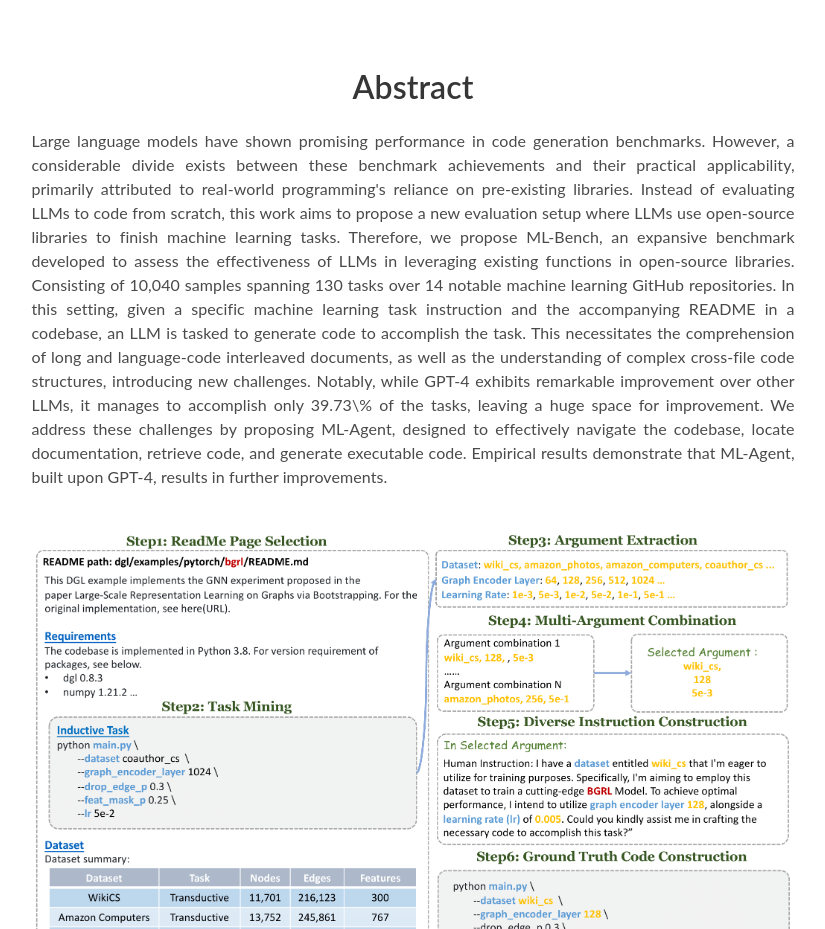
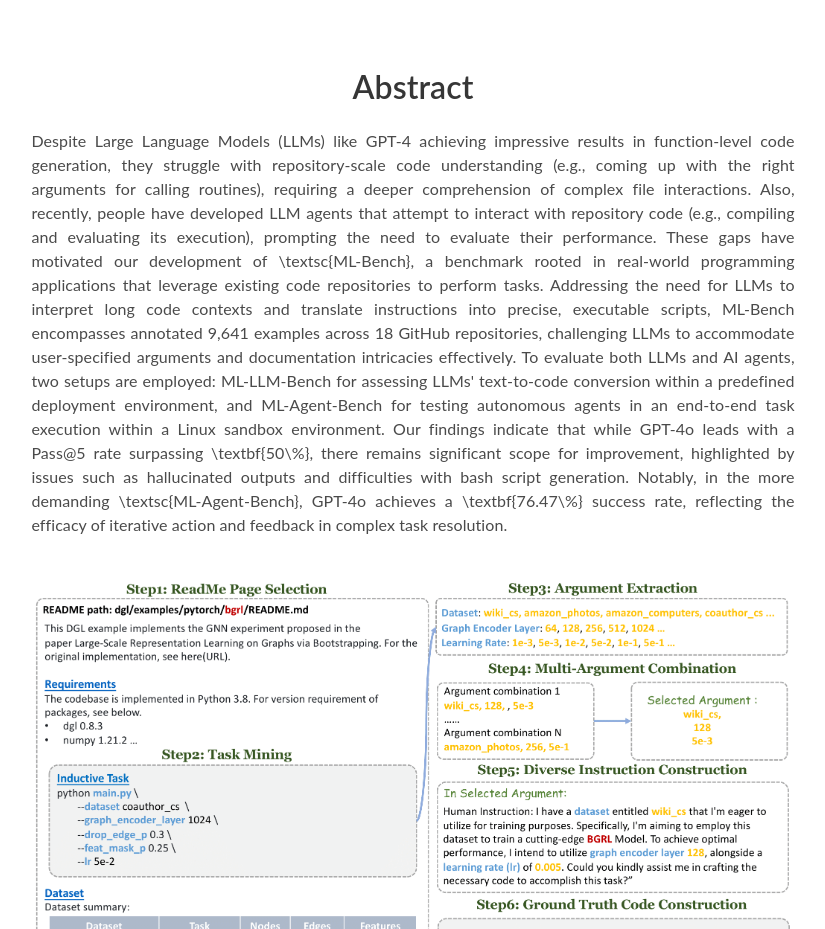
Before and after one commit to ML-Bench/ML-Bench.github.io, a plain HTML site: page index.html in a window 1280 px wide. Shown: the part 1480-2409 px from the top of the page, without its empty margins (227-1052 px from the left). Drawn offline with nearby package versions, Linux system fonts and the light colour scheme; some icons are missing; a web font is replaced by a local one.

Commit message:
Update index.html

```diff
--- a/index.html
+++ b/index.html
@@ -3,7 +3,7 @@
 
 <head>
   <meta charset="utf-8">
-  <meta name="description" content="ML-Bench: Large Language Models Leverage Open-source Libraries for Machine Learning Tasks">
+  <meta name="description" content="ML-Bench: Evaluating Large Language Models and Agents for Machine Learning Tasks on Repository-Level Code">
   <meta name="keywords" content="ML-Bench, benchmark, code-generation, paper-with-code, large-language-models, llm">
   <meta name="viewport" content="width=device-width, initial-scale=1">
   <title>ML-Bench: Large Language Models Leverage Open-source Libraries for Machine Learning Tasks</title>
@@ -239,7 +239,14 @@ Our contribution:
           <h2 class="title is-3">Abstract</h2>
           <div class="content has-text-justified">
             <p>
-            Large language models have shown promising performance in code generation benchmarks. However, a considerable divide exists between these benchmark achievements and their practical applicability, primarily attributed to real-world programming's reliance on pre-existing libraries. Instead of evaluating LLMs to code from scratch, this work aims to propose a new evaluation setup where LLMs use open-source libraries to finish machine learning tasks. Therefore, we propose ML-Bench, an expansive benchmark developed to assess the effectiveness of LLMs in leveraging existing functions in open-source libraries. Consisting of 10,040 samples spanning 130 tasks over 14 notable machine learning GitHub repositories. In this setting, given a specific machine learning task instruction and the accompanying README in a codebase, an LLM is tasked to generate code to accomplish the task. This necessitates the comprehension of long and language-code interleaved documents, as well as the understanding of complex cross-file code structures, introducing new challenges. Notably, while GPT-4 exhibits remarkable improvement over other LLMs, it manages to accomplish only 39.73\% of the tasks, leaving a huge space for improvement. We address these challenges by proposing ML-Agent, designed to effectively navigate the codebase, locate documentation, retrieve code, and generate executable code. Empirical results demonstrate that ML-Agent, built upon GPT-4, results in further improvements.
+Despite Large Language Models (LLMs) like GPT-4 achieving impressive results in function-level code generation, they struggle with repository-scale code understanding (e.g., coming up with the right arguments for calling routines), requiring a deeper comprehension of complex file interactions.
+Also, recently, people have developed LLM agents that attempt to interact with repository code (e.g., compiling and evaluating its execution), prompting the need to evaluate their performance.
+These gaps have motivated our development of \textsc{ML-Bench}, a benchmark rooted in real-world programming applications that leverage existing code repositories to perform tasks.
+Addressing the need for LLMs to interpret long code contexts and translate instructions into precise, executable scripts, ML-Bench encompasses annotated 9,641 examples across 18 GitHub repositories, challenging LLMs to accommodate user-specified arguments and documentation intricacies effectively.
+To evaluate both LLMs and AI agents, two setups are employed:
+ML-LLM-Bench for assessing LLMs' text-to-code conversion within a predefined deployment environment, and ML-Agent-Bench for testing autonomous agents in an end-to-end task execution within a Linux sandbox environment.
+Our findings indicate that while GPT-4o leads with a Pass@5 rate surpassing \textbf{50\%}, there remains significant scope for improvement, highlighted by issues such as hallucinated outputs and difficulties with bash script generation.
+Notably, in the more demanding \textsc{ML-Agent-Bench}, GPT-4o achieves a \textbf{76.47\%} success rate, reflecting the efficacy of iterative action and feedback in complex task resolution.
             </p>
 <br>
                     <img src="static/images/structure-1.png">
```
